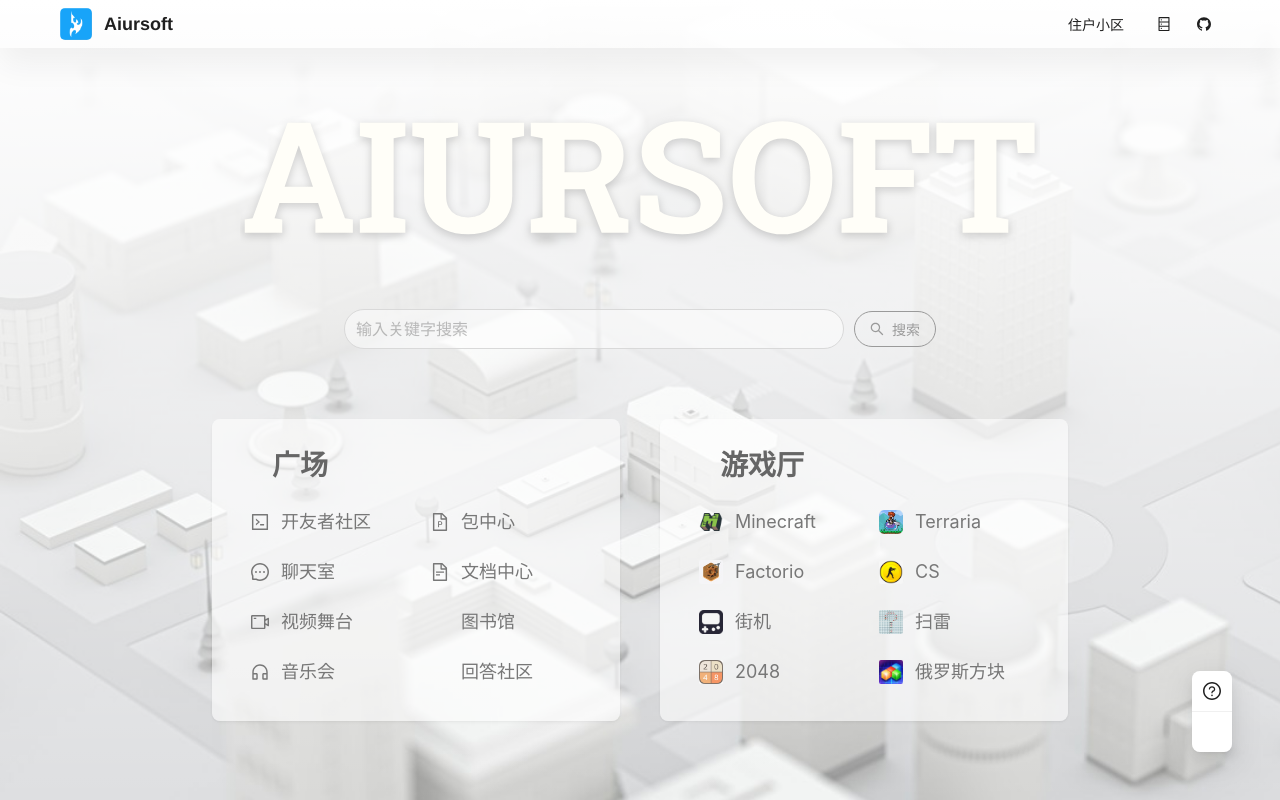
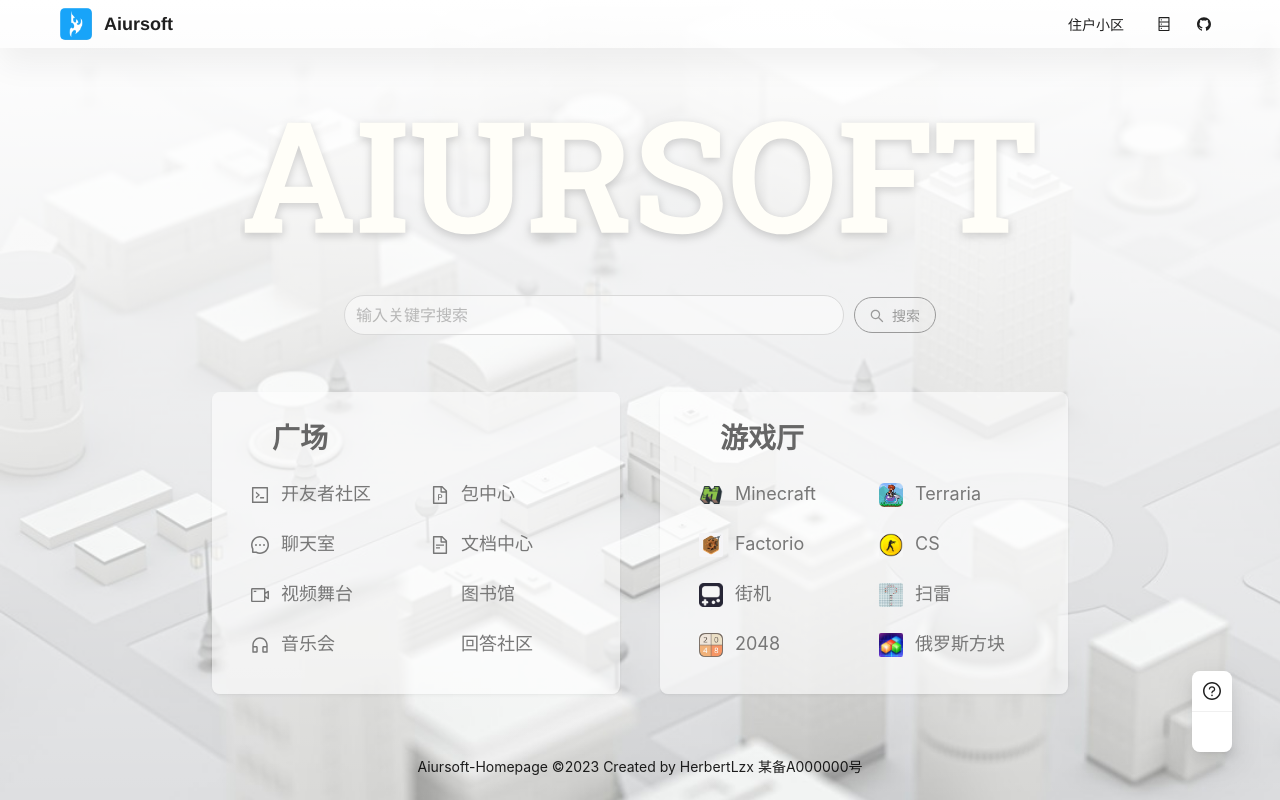
Before and after one commit to HerbertCC24/aiursoft_ts, a React (Create React App) app: page / in a window 1280 px wide. Built offline with nearby package versions, Linux system fonts and the light colour scheme.

Commit message:
feat: web footer

```diff
--- a/src/App.tsx
+++ b/src/App.tsx
@@ -17,6 +17,7 @@
 import MainCard from "./components/MainCard";
 import { QuestionCircleOutlined, SearchOutlined } from "@ant-design/icons";
 import Help from "./components/Help";
+import { Footer } from "antd/es/layout/layout";
 const IconFont = createFromIconfontCN({
   scriptUrl: "//at.alicdn.com/t/c/font_4000305_48omqq0823.js",
 });
@@ -61,7 +62,7 @@
               justifyContent: "space-between",
               backgroundColor: "rgba(255,255,255,0)",
               paddingInline: 60,
-              height: '6%',
+              height: "6%",
             },
             css`
               box-shadow: 0px 16px 32px rgba(0, 0, 0, 0.06);
@@ -83,7 +84,7 @@
               flex,
               { flexDirection: "column", justifyContent: "space-between" },
             ]}
-            style={{ height: '40%' }}
+            style={{ height: "40%" }}
           >
             <img
               src={title}
@@ -91,7 +92,7 @@
               alt=""
               css={{ zIndex: 1, paddingTop: 0 }}
             />
-            <div css={[flex,{ paddingTop: 0 }]}>
+            <div css={[flex, { paddingTop: 0 }]}>
               <Input
                 size="large"
                 css={flex}
@@ -118,13 +119,14 @@
           </div>
           <MainCard />
         </Content>
-        {/* <Footer
-        style={{
-          textAlign: 'center',
-        }}
-      >
-        Ant Design ©2023 Created by Ant UED
-      </Footer> */}
+        <Footer
+          style={{
+            textAlign: "center",
+            backgroundColor: "rgba(0,0,0,0)",
+          }}
+        >
+          Aiursoft-Homepage ©2023 Created by HerbertLzx 某备A000000号
+        </Footer>
       </Layout>
     </ConfigProvider>
   );
```
